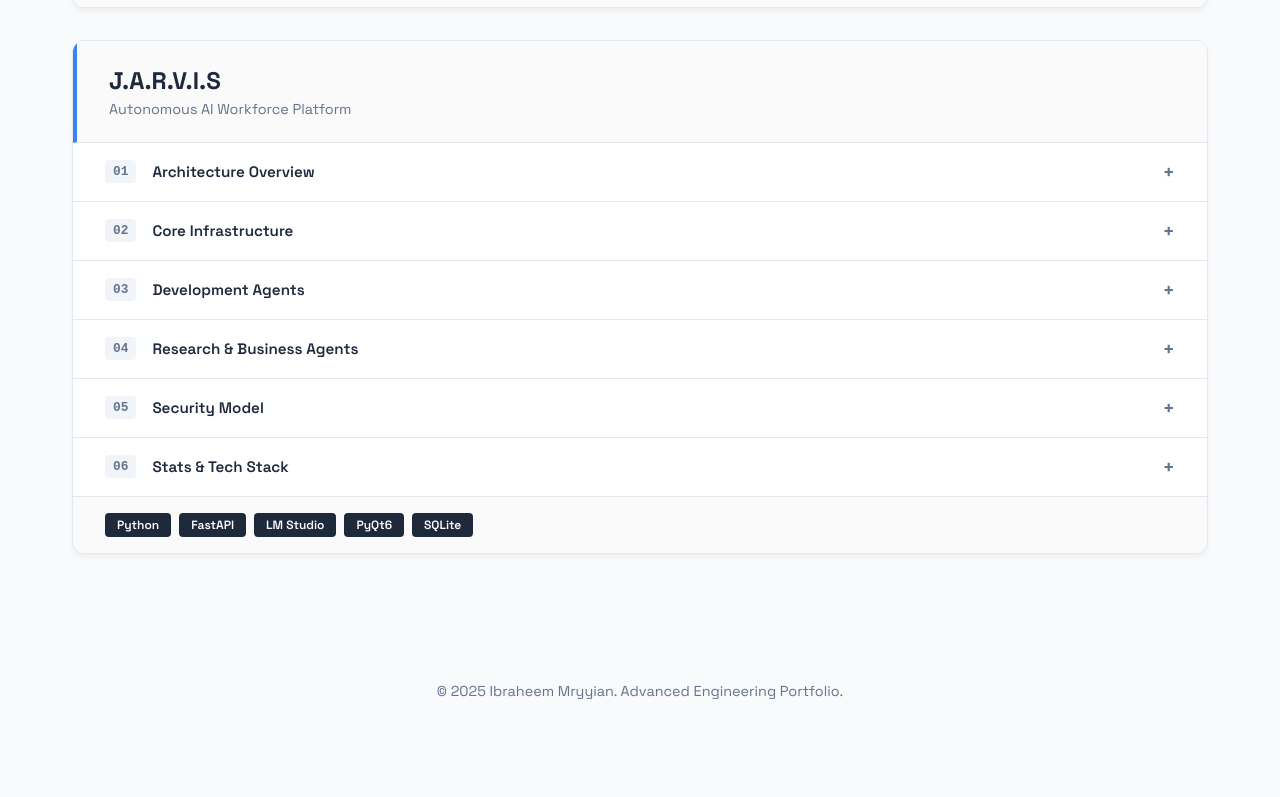
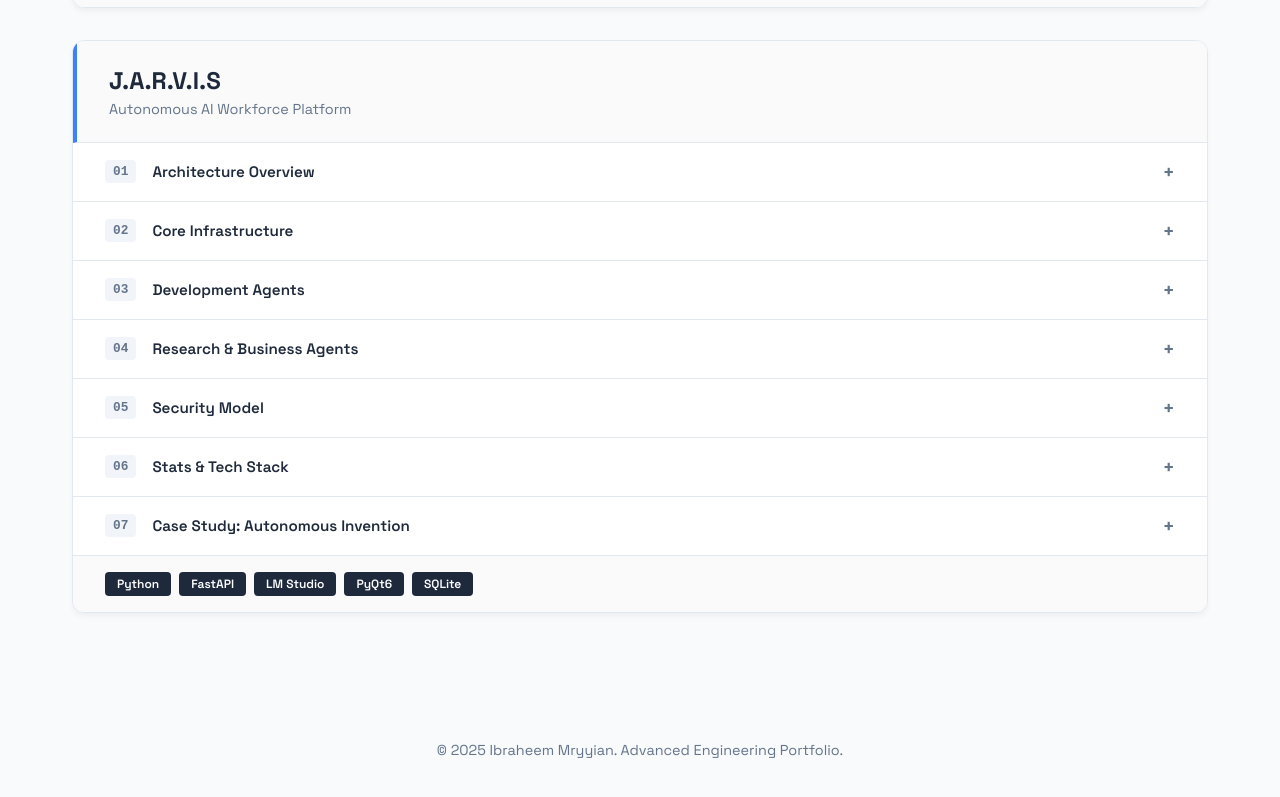
Before and after one commit to ibraheemmryyian/ibraheemmryyian.github.io, a React (Vite) app: page / in a window 1280 px wide. Shown: the part 5766-6563 px from the top of the page. Built offline with nearby package versions, Linux system fonts and the light colour scheme.

Commit message:
docs: Add Jarvis ATRA-G Case Study

```diff
--- a/src/data/projects.js
+++ b/src/data/projects.js
@@ -111,6 +111,10 @@ export const projects = [
       {
         title: "Stats & Tech Stack",
         content: "Project Stats\n─────────────────────────────\nTotal Agents      57\nLines of Code     20,000+\nAPI Endpoints     25+\nAPI Cost          $0\nLLM               Local (any GGUF model)\n\nTech Stack\n─────────────────────────────\nLanguage          Python 3.11+\nLLM Backend       LM Studio (local)\nAPI               FastAPI\nDatabase          SQLite / Supabase\nTesting           Playwright (headless)\nVoice             Piper TTS, Vosk STT\nUI                PyQt6"
+      },
+      {
+        title: "Case Study: Autonomous Invention",
+        content: "Feature: ATRA-G Algorithm\n\nJarvis autonomously invented \"Adaptive Topology-Aware Resource Allocation\" (ATRA-G), a novel framework for decentralized swarms.\n\nExecution:\n• Prompt: \"Develop a novel algorithmic concept for decentralized AI swarms.\"\n• Result: Jarvis performed literature review, formulated the math, wrote the simulation code (Python), and generated a Nature-style paper.\n\nOutcomes:\n• 37% Higher Resource Utilization vs Baseline\n• 22% Lower Task Latency\n• 100% Autonomy (Zero user intervention in the loop)"
       }
     ]
   },
```
